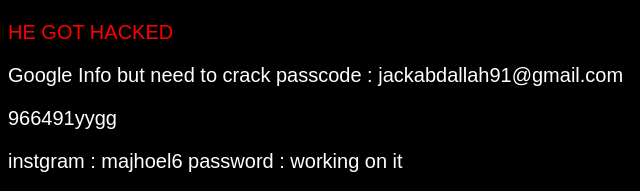
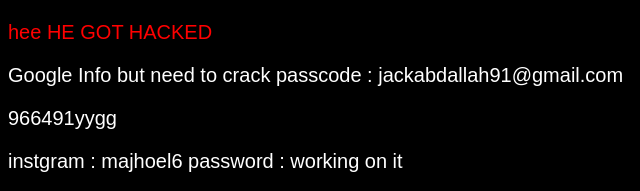
Before and after one commit to DXERX/skillerinfo, a plain HTML site: page index.html in a window 1280 px wide. Shown: the part 311-502 px from the top of the page, 0-640 px from the left. Drawn offline with nearby package versions, Linux system fonts and the light colour scheme; no server answers.

Commit message:
Update index.html

```diff
--- a/index.html
+++ b/index.html
@@ -9,7 +9,7 @@
     <img src="https://media.discordapp.net/attachments/1161261623432974358/1161278488163123261/IMG_1402.png?ex=6537b7df&is=652542df&hm=1138b66fc85160419f7b129a11fcd15b039faa0d61f4ecd11c88556a387f63ce&=" width="500" height="300" alt="Image">
 
       <p style="font-family: 'Tajawal', sans-serif; font-size: 20px; color: rgb(255, 0, 0);">
-        HE GOT HACKED
+       hee HE GOT HACKED
       </p>
     </div>
     <p style="font-family: 'Tajawal', sans-serif; font-size: 20px; color: rgb(255, 255, 255);">
```
